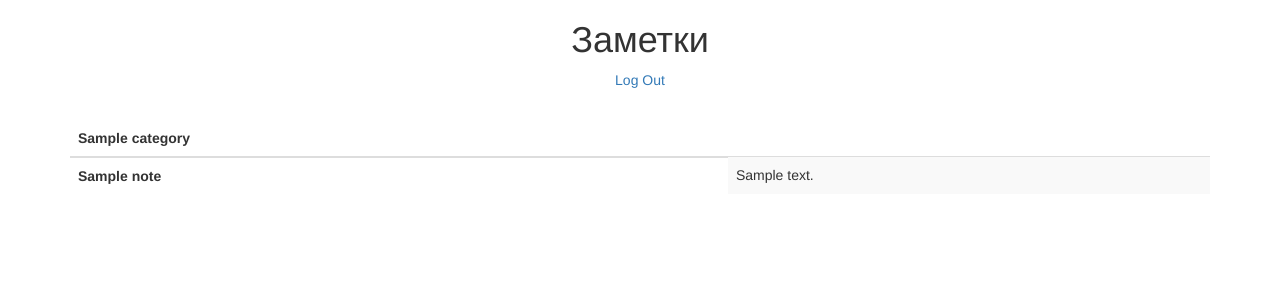
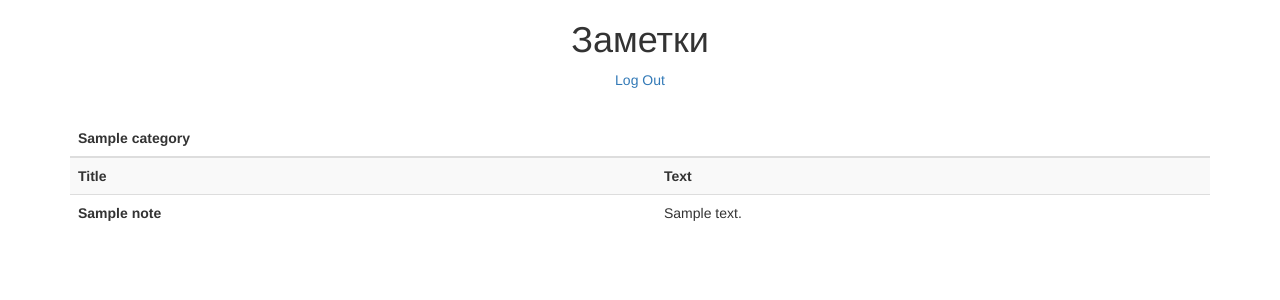
Before and after one commit to mddyy/DjangoNotesBoard, a Django app: page / in a window 1280 px wide. Shown: the top 300 px of the page. Run offline with Django 4.2, Linux system fonts and the light colour scheme; a user stored in the database is signed in; tables that the repository leaves empty hold one stand-in row (values such as "Sample post"); some libraries are stand-ins or nearby versions.

Commit message:
добавлены методы str для моделей

```diff
--- a/notes/notesapp/models.py
+++ b/notes/notesapp/models.py
@@ -5,6 +5,9 @@
 
 class Category(models.Model):
     name = models.CharField(max_length=50)
+
+    def __str__(self):
+        return self.name
 
 
 class Note(models.Model):
@@ -15,6 +18,7 @@
         ('#66CCFF', 'Blue'),
         ('#FF9933', 'Orange')
     ]
+
     title = models.CharField(max_length=50)
     text = models.TextField(blank=True)
     last_change = models.DateTimeField(default=timezone.now())
@@ -22,11 +26,17 @@
     category = models.ForeignKey(Category, on_delete=models.CASCADE, null=True)
     color = models.CharField(max_length=7, choices=COLOR_CHOICES, default=COLOR_CHOICES[0])
 
+    def __str__(self):
+        return self.title
+
 
 class Archive(models.Model):
-    note_id = models.ForeignKey(Note, on_delete=models.CASCADE)
+    note = models.ForeignKey(Note, on_delete=models.CASCADE)
     archivation_date = models.DateField(default=timezone.now().date())
 
     @staticmethod
     def archivate(note: Note):
-        return Archive(note_id=note.id)
+        return Archive(note=note)
+
+    def __str__(self):
+        return str(self.note)
--- a/notes/notesapp/templates/notesapp/index.html
+++ b/notes/notesapp/templates/notesapp/index.html
@@ -17,15 +17,19 @@
                     <table class="table table-striped">
                         <thead>
                             <tr>
-                                <th>{{item.category.name}}</th>
+                                <th colspan="2">{{item.category.name}}</th>
                             </tr>
                         </thead>
                         <tbody>
+                            <tr>
+                                <th scope="col">Title</th>
+                                <th scope="col">Text</th>
+                            </tr>
                             {% for note in item.notes_of_category %}
-                                <tr>
-                                    <th scope="row" style="background: {{note.color}}">{{note.title}}</th>
-                                    <td>{{note.text}}</td>
-                                </tr>
+                            <tr style="background: {{note.color}}">
+                                <th scope="row" >{{note.title}}</th>
+                                <td>{{note.text}}</td>
+                            </tr>
                             {% endfor %}
                         </tbody>
                     </table>
```
